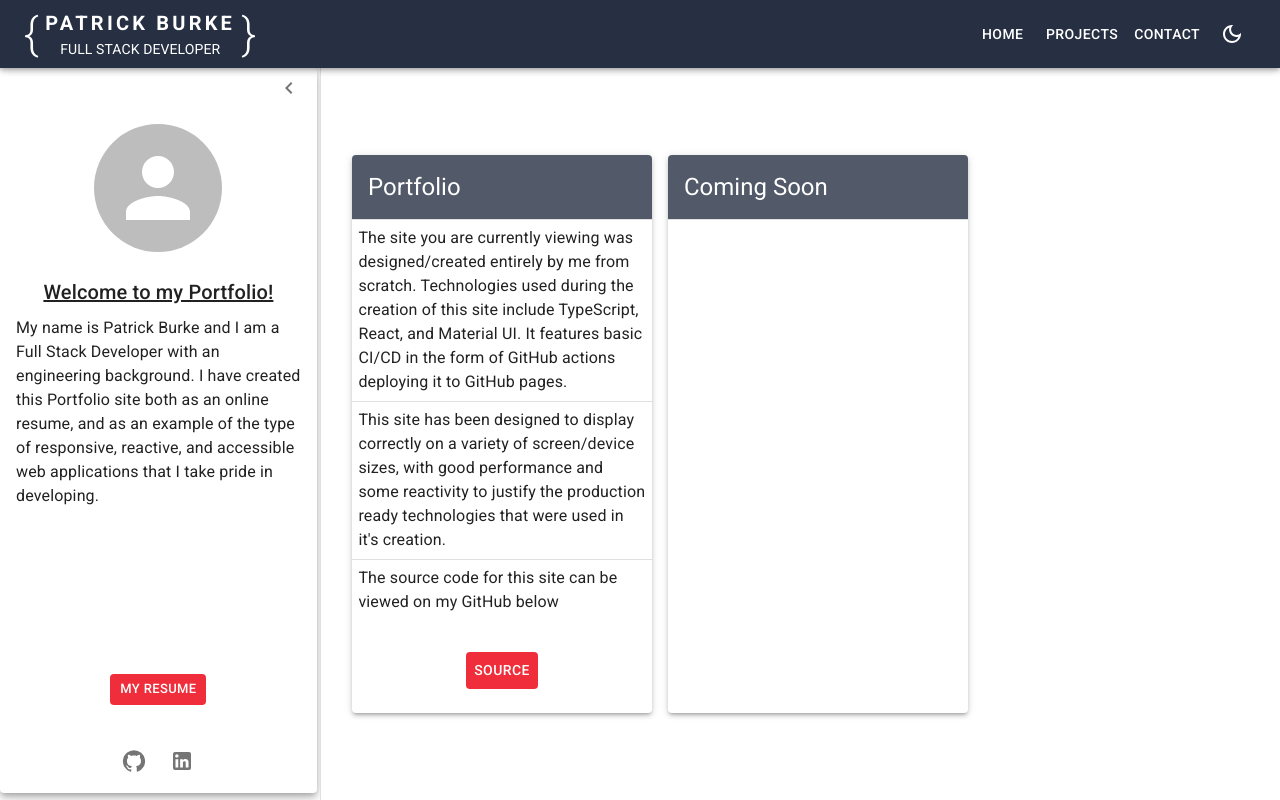
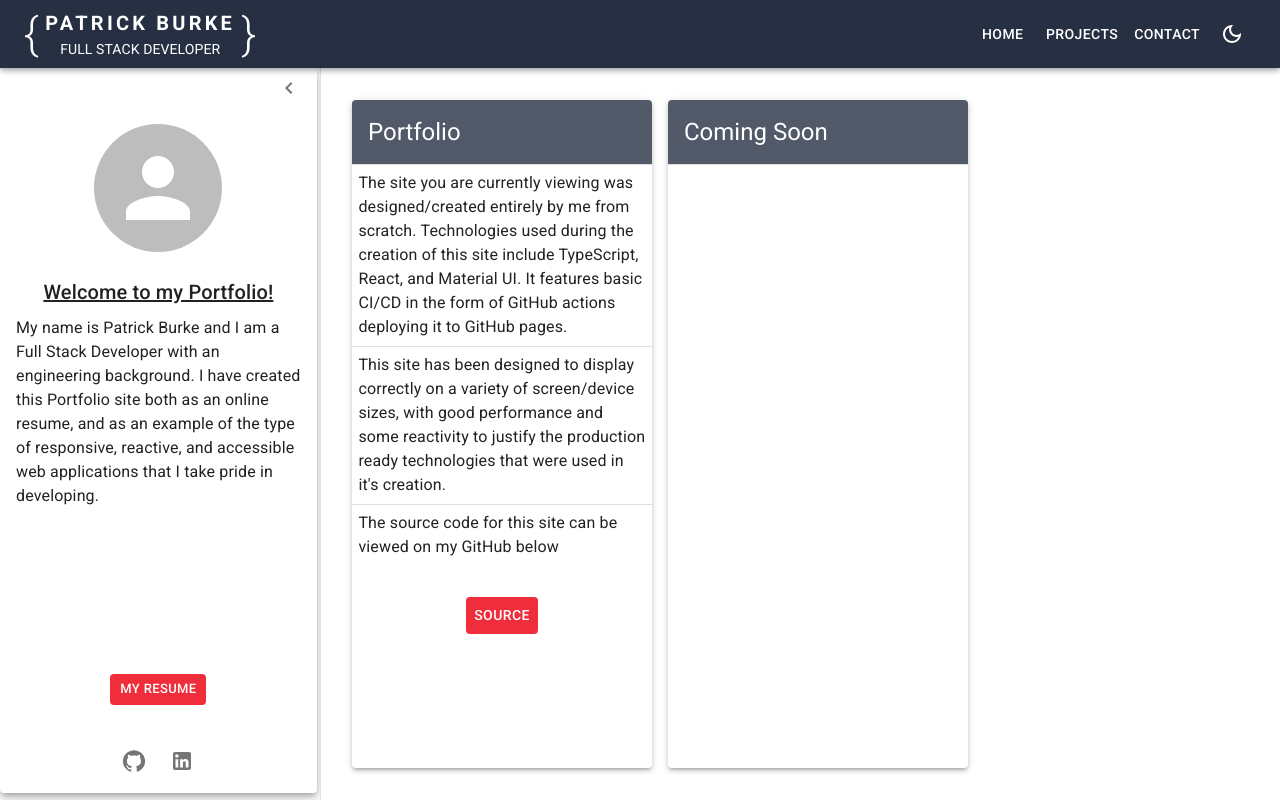
Before and after one commit to PattyBurke99/mui-portfolio, a React (Vite) app: page /projects in a window 1280 px wide. Built offline with nearby package versions, Linux system fonts and the light colour scheme.

Commit message:
Layout changes (removed unnecessary nested flexboxes)

```diff
--- a/src/screens/Home.tsx
+++ b/src/screens/Home.tsx
@@ -125,10 +125,7 @@ function Home() {
 
     const isMdBreakpoint: boolean = useMediaQuery(theme.breakpoints.up('md'));
     return (
-        <Box sx={{
-            display: 'flex',
-            flexDirection: 'column',
-        }}>
+        <>
             {!isMdBreakpoint &&
                 <Slide in direction="right" timeout={300}>
                     <Card elevation={3} sx={{
@@ -143,7 +140,7 @@ function Home() {
                 cards={[overviewCard, experienceCard, skillsCard]}
                 animationOffset={isMdBreakpoint ? 0 : 300}
             />
-        </Box>
+        </>
     )
 }
 
--- a/src/screens/Layout.tsx
+++ b/src/screens/Layout.tsx
@@ -73,9 +73,6 @@ function Layout() {
                     <Box sx={{
                       height: '100%',
                       marginLeft: {md: !aboutDrawerOpen ? '2rem' : 0},
-                      display: {md: 'flex'},
-                      flexDirection: {md: 'column'},
-                      justifyContent: {md: 'center'},
                       transition: theme.transitions.create('margin', {
                         easing: theme.transitions.easing.easeOut,
                         duration: theme.transitions.duration.enteringScreen,
--- a/src/screens/Projects.tsx
+++ b/src/screens/Projects.tsx
@@ -56,12 +56,7 @@ const placeholderCard = {
 
 function Projects() {
     return (
-        <Box sx={{
-            display: 'flex',
-            flexDirection: 'column',
-        }}>
-            <CardGroup cards={[portfolioCard, placeholderCard]} />
-        </Box>
+         <CardGroup cards={[portfolioCard, placeholderCard]} />
     )
 }
 
```
